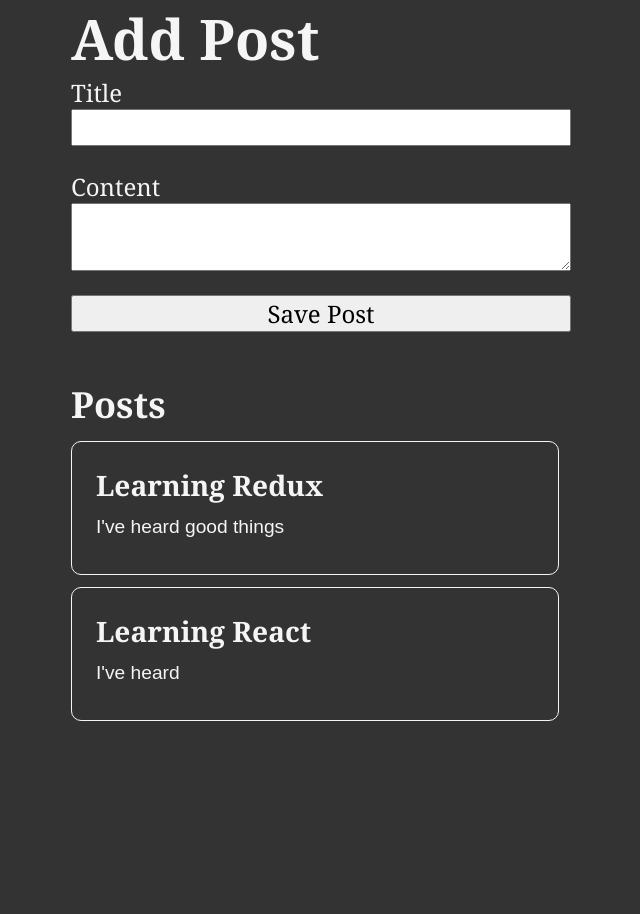
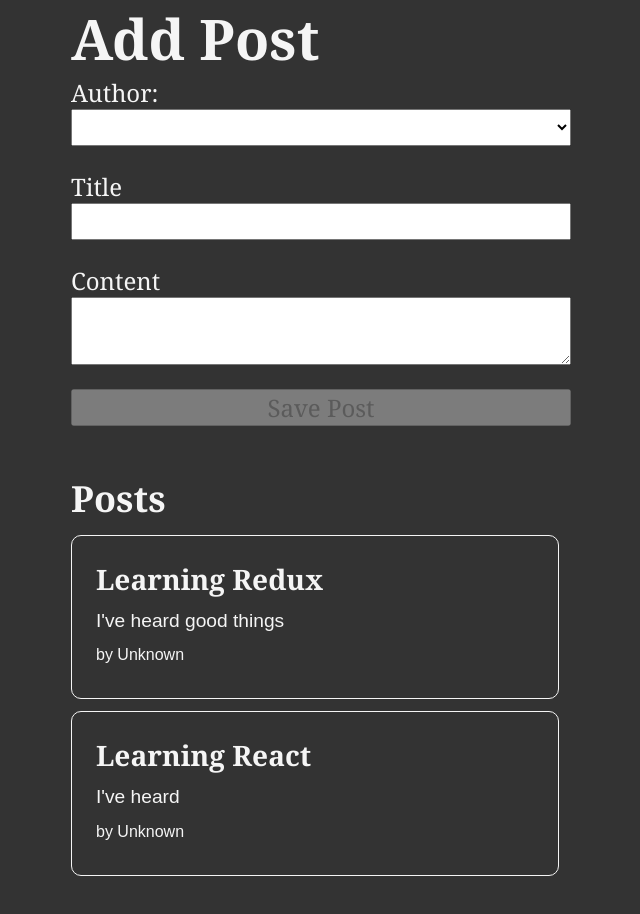
Before and after one commit to MyP99999/postmaker, a React (Create React App) app: page / in a window 1280 px wide. Shown: the top 914 px of the page, without its empty margins (319-959 px from the left). Before the commit the page ends 861 px from the top, so only its background shows below. Built offline with nearby package versions, Linux system fonts and the light colour scheme.

Commit message:
author of the post

```diff
--- a/src/app/store.js
+++ b/src/app/store.js
@@ -1,8 +1,10 @@
 import { configureStore } from "@reduxjs/toolkit";
 import postsReducer from '../features/posts/postsSlice'
+import usersReducer from '../features/users/usersSlice'
 
 export const store = configureStore({
     reducer:{
       posts: postsReducer,
+      users: usersReducer,
     }
 })
--- a/src/features/posts/AddPostForm.js
+++ b/src/features/posts/AddPostForm.js
@@ -1,26 +1,44 @@
 import React, { useState } from 'react'
-import { useDispatch } from 'react-redux'
+import { useDispatch, useSelector } from 'react-redux'
 import { postAdded } from './postsSlice'
+import { selectAllUsers } from '../users/usersSlice'
 
 const AddPostForm = () => {
     const dispatch = useDispatch()
 
+    const users = useSelector(selectAllUsers)
+
     const [title, setTitle] = useState('')
     const [content, setContent] = useState('')
+    const [userId, setUserId] = useState('')
 
     const onTitleChanged = e => setTitle(e.target.value)
     const onContentChanged = e => setContent(e.target.value)
+    const onAuthorChanged = e => setUserId(e.target.value)
 
     const onSavePostClicked = () => {
         if (title && content) {
-            dispatch(postAdded(title, content))
+            dispatch(postAdded(title, content, userId))
         }
     }
+
+    const canSave = Boolean(title) && Boolean(content) && Boolean(userId)
+
+    const usersOptions = users.map(user => (
+        <option key={user.id} value={user.id}>
+            {user.name}
+        </option>
+    ))
 
     return (
         <div>
             <h1>Add Post</h1>
             <form>
+                <label htmlFor="postAuthor">Author:</label>
+                <select id="postAuthor" value={userId} onChange={onAuthorChanged}>
+                    <option value=""></option>
+                    {usersOptions}
+                </select>
                 <label htmlFor="title">Title</label>
                 <input
                     type="text"
@@ -34,7 +52,11 @@ const AddPostForm = () => {
                     value={content}
                     onChange={onContentChanged}
                 />
-                <button type="button" onClick={onSavePostClicked}>
+                <button
+                    type="button"
+                    onClick={onSavePostClicked}
+                    disabled={!canSave}
+                >
                     Save Post
                 </button>
             </form>
--- /dev/null
+++ b/src/features/posts/PostAuthor.js
@@ -0,0 +1,13 @@
+import { useSelector } from "react-redux";
+import { selectAllUsers } from "../users/usersSlice";
+
+import React from 'react'
+
+const PostAuthor = ({ userId }) => {
+    const users = useSelector(selectAllUsers)
+
+    const author = users.find(user => user.id === userId)
+
+    return <span>by {author ? author.name : 'Unknown'}</span>
+}
+export default PostAuthor
--- a/src/features/posts/PostsList.js
+++ b/src/features/posts/PostsList.js
@@ -1,6 +1,7 @@
 import React from 'react'
 import { useSelector } from 'react-redux'
 import { selectAllPosts } from './postsSlice'
+import PostAuthor from './PostAuthor'
 
 const PostsList = () => {
     const posts = useSelector(selectAllPosts)
@@ -9,6 +10,10 @@ const PostsList = () => {
         <article key={post.id}>
             <h3>{post.title}</h3>
             <p>{post.content.substring(0, 100)}</p>
+
+            <p className='postCredit'>
+                <PostAuthor userId={post.userId} />
+            </p>
         </article>
     ))
 
--- a/src/features/posts/postsSlice.js
+++ b/src/features/posts/postsSlice.js
@@ -13,11 +13,13 @@ const postsSlice = createSlice({
             reducer(state, action) {
                 state.push(action.payload)
             },
-            prepare(title, content) {
+            prepare(title, content, userId) {
                 return {
                     payload: {
                         id: nanoid(),
-                        title, content
+                        title,
+                        content,
+                        userId,
                     }
                 }
             }
--- /dev/null
+++ b/src/features/users/usersSlice.js
@@ -0,0 +1,17 @@
+import { createSlice } from "@reduxjs/toolkit";
+
+const initialState = [
+    { id: '0', name: 'Mateo' },
+    { id: '1', name: 'Mateos' },
+    { id: '2', name: 'Matheos' }
+]
+
+const usersSlice = createSlice({
+    name: 'users',
+    initialState,
+    reducers: {}
+})
+
+export const selectAllUsers = (state) => state.users;
+
+export default usersSlice.reducer
```
